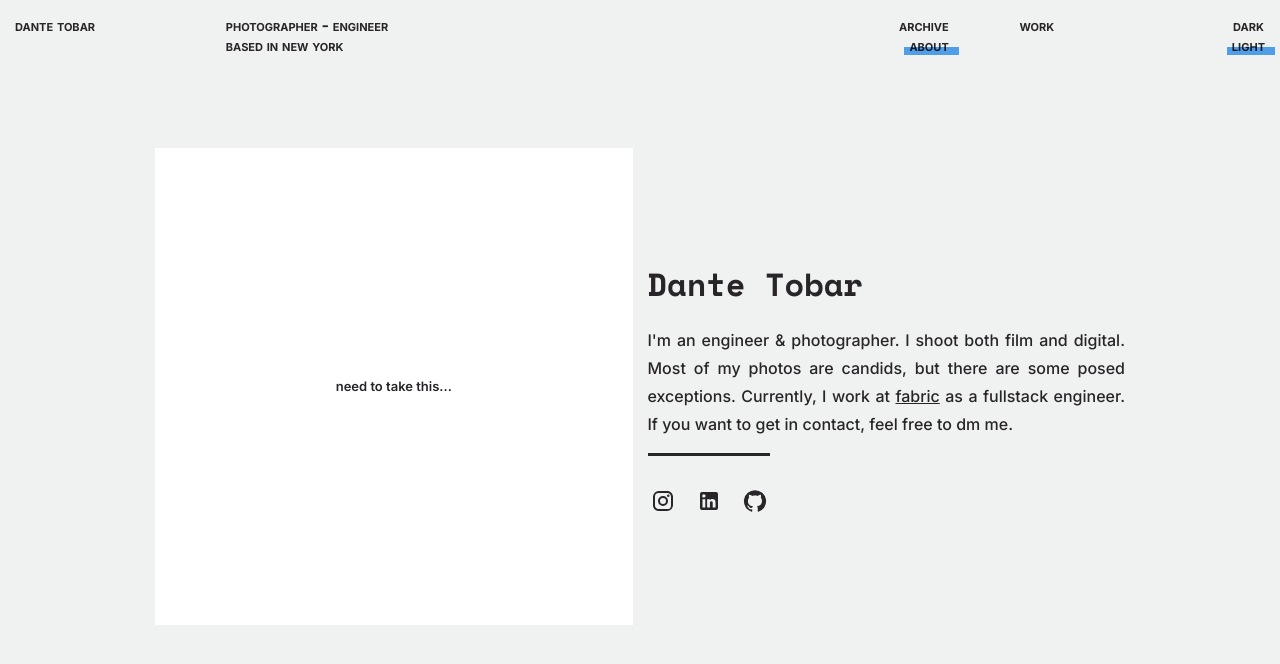
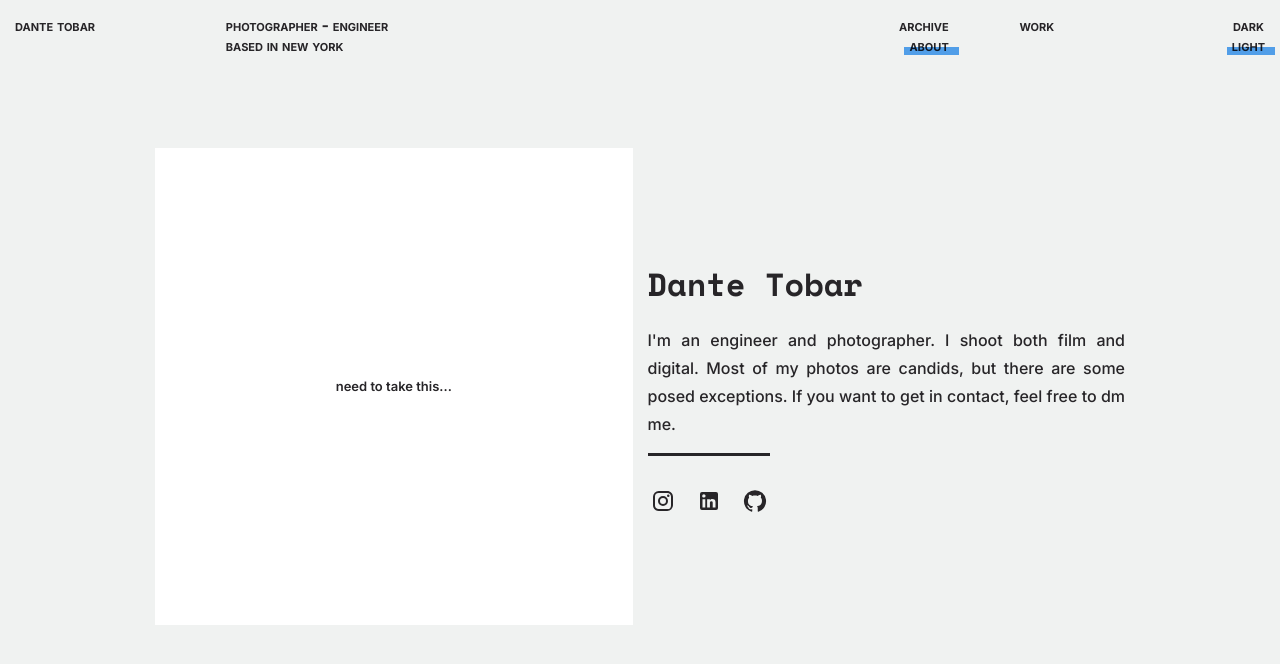
Before and after one commit to dqnte/portfolio-v3, a React (Vite) app: page /about in a window 1280 px wide. Shown: the top 664 px of the page. Built offline with nearby package versions, Linux system fonts and the light colour scheme.

Commit message:
Remove fabric from bio

```diff
--- a/src/About.tsx
+++ b/src/About.tsx
@@ -52,22 +52,9 @@ const Bio = () => {
       <div>
         {' '}
         <p className="Bio__text">
-          I'm an engineer & photographer. I shoot both film and digital. Most of my photos are
-          candids, but there are some posed exceptions. Currently, I work at
-        </p>{' '}
-        {/* when the a tag was inside the p tag, the animation transition times were */}
-        {/* stacking on eachother. This caused weirdness when transitioning from light */}
-        {/* to dark mode. */}
-        <a
-          href="https://www.fabrichealth.com/about"
-          target="_blank"
-          rel="noreferrer"
-          className="Bio--link"
-        >
-          fabric
-        </a>{' '}
-        <p className={'Bio__text'}>
-          as a fullstack engineer. If you want to get in contact, feel free to dm me.
+          I'm an engineer and photographer. I shoot both film and digital. Most of my photos are
+          candids, but there are some posed exceptions. If you want to get in contact, feel free to
+          dm me.
         </p>
       </div>
     </div>
```
